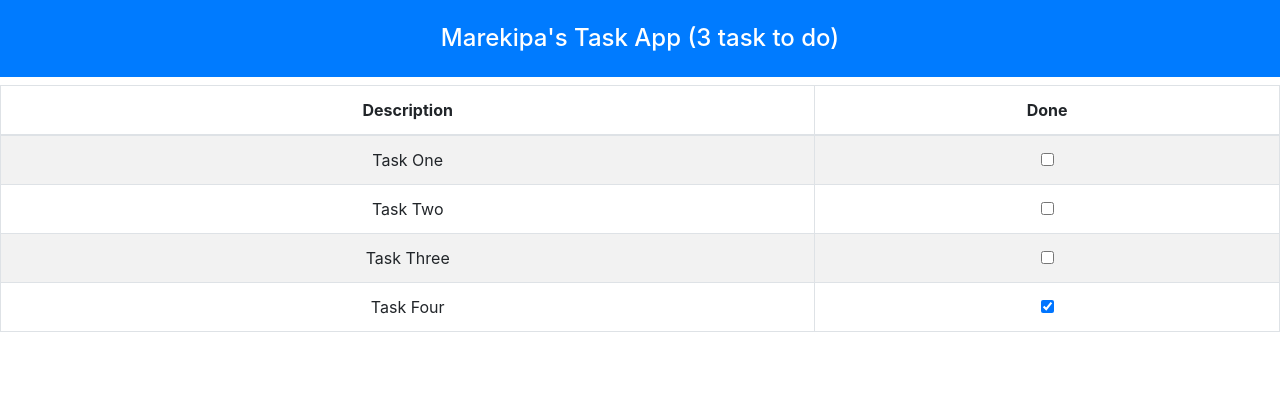
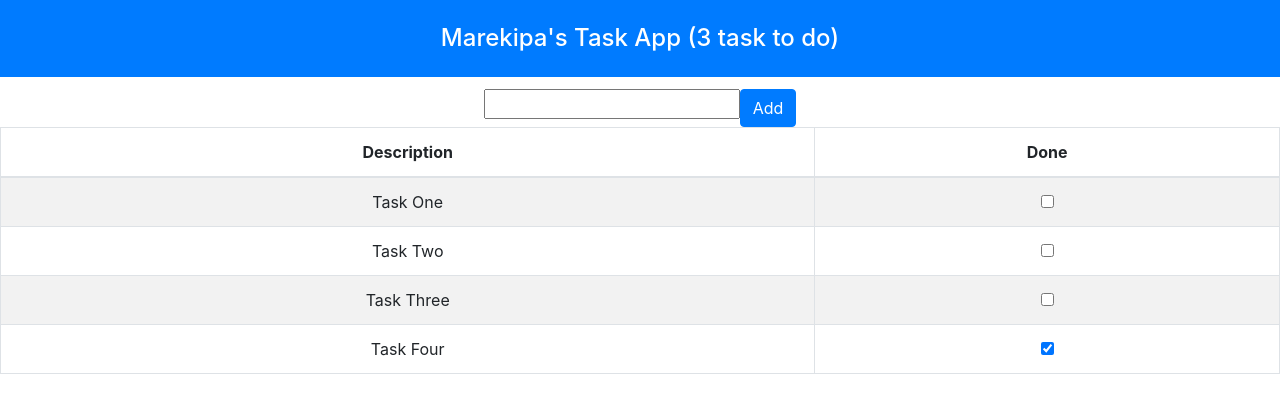
Before and after one commit to MichiMar/hooks-todo-app, a React (Create React App) app: page / in a window 1280 px wide. Shown: the top 412 px of the page. Built offline with nearby package versions, Linux system fonts and the light colour scheme.

Commit message:
barra input funcional y boton para crear nuevas tareas

```diff
--- a/src/App.js
+++ b/src/App.js
@@ -1,8 +1,8 @@
 import React, { useState } from "react";
+import "./App.css";
 import { TaskRow } from "./components/TaskRow";
-
-import "./App.css";
 import { TaskBanner } from "./components/TaskBanner";
+import { TaskCreator } from "./components/TaskCreator";
 
 function App() {
   const [userName, setUserName] = useState("Marekipa");
@@ -12,6 +12,12 @@ function App() {
     { name: "Task Three", done: false },
     { name: "Task Four", done: true },
   ]);
+
+  const createNewTask = (taskName) => {
+    if (!taskItems.find((t) => t.name === taskName)) {
+      setTaskItems([...taskItems, { name: taskName, done: false }]);
+    }
+  };
 
   const toggleTask = (task) =>
     setTaskItems(
@@ -26,6 +32,7 @@ function App() {
   return (
     <div className="App">
       <TaskBanner userName={userName} taskItems={taskItems} />
+      <TaskCreator callback={createNewTask} />
       <table className="table table-striped table-bordered">
         <thead>
           <tr>
--- a/src/components/TaskCreator.js
+++ b/src/components/TaskCreator.js
@@ -0,0 +1,26 @@
+import React, { useState } from "react";
+
+export const TaskCreator = (props) => {
+  const [newTaskName, setNewTaskName] = useState("");
+
+  const updateNewTaskValue = (e) => setNewTaskName(e.target.value);
+
+  const submitNewTask = () => {
+    props.callback(newTaskName);
+    setNewTaskName("");
+  };
+
+  return (
+    <div>
+      <input
+        type="text"
+        className="form=control"
+        value={newTaskName}
+        onChange={updateNewTaskValue}
+      />
+      <button className="btn btn-primary mt-1" onClick={submitNewTask}>
+        Add
+      </button>
+    </div>
+  );
+};
```
